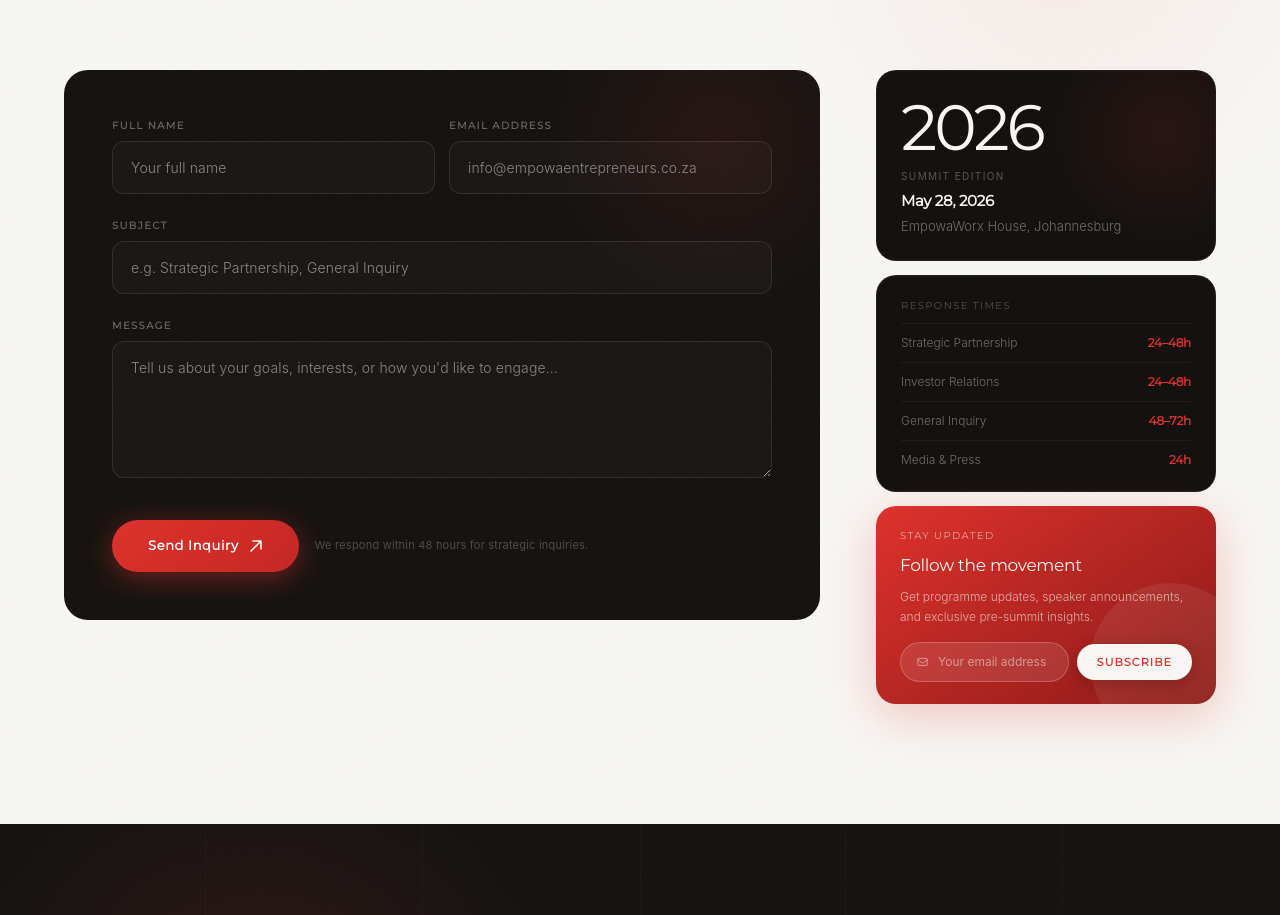
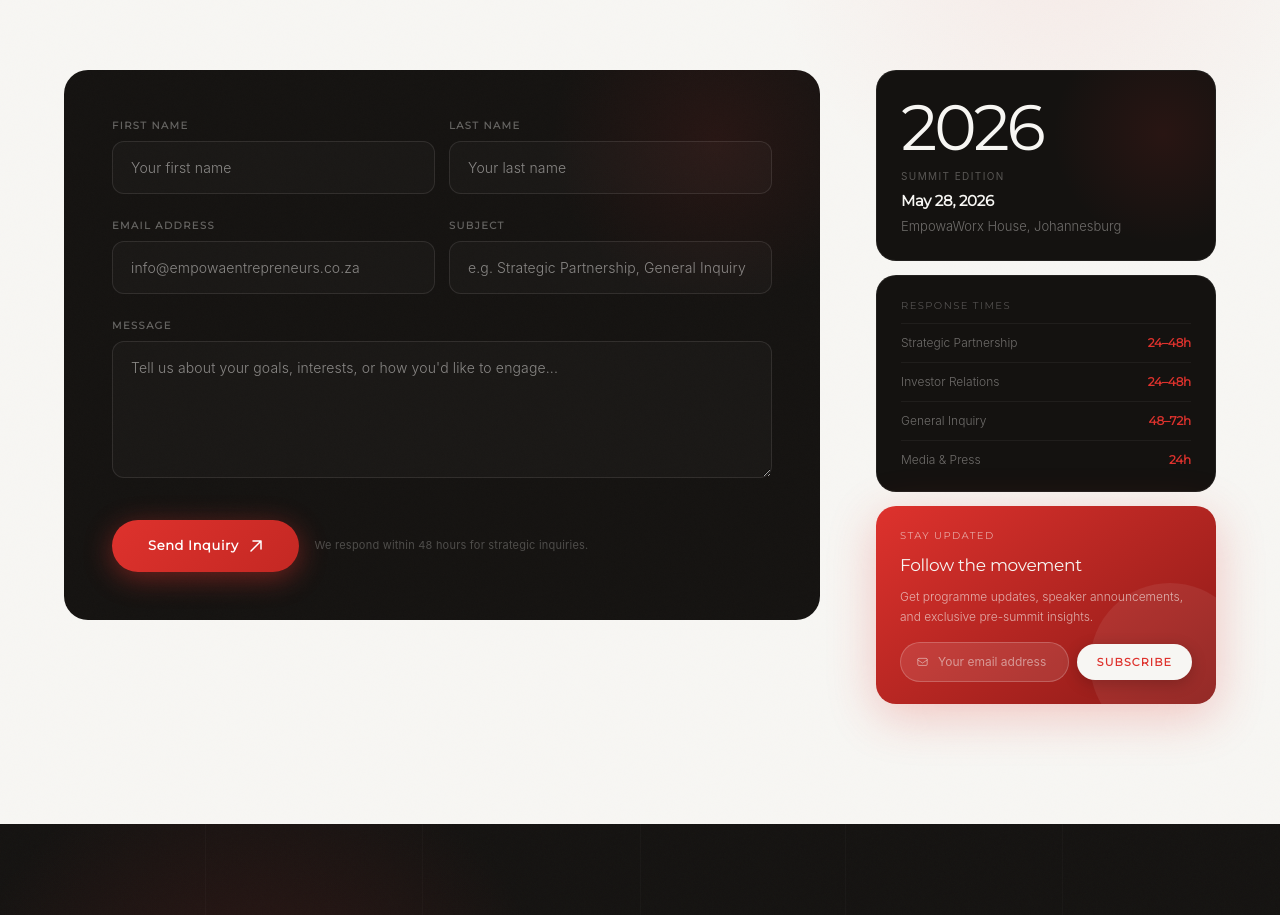
Before and after one commit to brandfocal/empowaentrepreneurs, a React (Vite) app: page /contact in a window 1280 px wide. Shown: the part 3121-4036 px from the top of the page. Built offline with nearby package versions, Linux system fonts and the light colour scheme.

Commit message:
feat: Split Full Name into First Name and Last Name in Contact form UI

```diff
--- a/src/components/generated/ContactPage.tsx
+++ b/src/components/generated/ContactPage.tsx
@@ -1733,7 +1733,8 @@ const ContactDetailsSection = () => {
 
 // ─── Inquiry Form Section ─────────────────────────────────────────────────────
 type FormData = {
-  name: string;
+  firstName: string;
+  lastName: string;
   email: string;
   subject: string;
   message: string;
@@ -1764,7 +1765,8 @@ const InquiryFormSection = () => {
   const isMobile = useIsMobile();
   const isTablet = useIsTablet();
   const [formData, setFormData] = useState<FormData>({
-    name: '',
+    firstName: '',
+    lastName: '',
     email: '',
     subject: '',
     message: ''
@@ -1782,11 +1784,6 @@ const InquiryFormSection = () => {
     setIsSubmitting(true);
     setError(null);
 
-    // Split name into first and last
-    const nameParts = formData.name.trim().split(' ');
-    const firstName = nameParts[0] || '';
-    const lastName = nameParts.slice(1).join(' ') || '';
-
     try {
       const response = await fetch('https://forms.empowaentrepreneurs.co.za/wp-json/gf/v2/forms/1/submissions', {
         method: 'POST',
@@ -1794,8 +1791,8 @@ const InquiryFormSection = () => {
           'Content-Type': 'application/json'
         },
         body: JSON.stringify({
-          "3.3": firstName,
-          "3.6": lastName,
+          "3.3": formData.firstName,
+          "3.6": formData.lastName,
           "5": formData.email,
           "23": formData.subject,
           "24": formData.message
@@ -1992,18 +1989,28 @@ const InquiryFormSection = () => {
               gap: '14px'
             }}>
                   <div>
-                    <label htmlFor="contact-name" style={labelStyle}>Full Name</label>
-                    <input id="contact-name" type="text" placeholder="Your full name" value={formData.name} onChange={e => handleChange('name', e.target.value)} onFocus={() => setFocused('name')} onBlur={() => setFocused(null)} required style={inputStyle('name')} />
+                    <label htmlFor="contact-firstname" style={labelStyle}>First Name</label>
+                    <input id="contact-firstname" type="text" placeholder="Your first name" value={formData.firstName} onChange={e => handleChange('firstName', e.target.value)} onFocus={() => setFocused('firstName')} onBlur={() => setFocused(null)} required style={inputStyle('firstName')} />
                   </div>
+                  <div>
+                    <label htmlFor="contact-lastname" style={labelStyle}>Last Name</label>
+                    <input id="contact-lastname" type="text" placeholder="Your last name" value={formData.lastName} onChange={e => handleChange('lastName', e.target.value)} onFocus={() => setFocused('lastName')} onBlur={() => setFocused(null)} required style={inputStyle('lastName')} />
+                  </div>
+                </div>
+
+                <div style={{
+              display: 'grid',
+              gridTemplateColumns: isMobile ? '1fr' : '1fr 1fr',
+              gap: '14px'
+            }}>
                   <div>
                     <label htmlFor="contact-email" style={labelStyle}>Email Address</label>
                     <input id="contact-email" type="email" placeholder="info@empowaentrepreneurs.co.za" value={formData.email} onChange={e => handleChange('email', e.target.value)} onFocus={() => setFocused('email')} onBlur={() => setFocused(null)} required style={inputStyle('email')} />
                   </div>
-                </div>
-
-                <div>
-                  <label htmlFor="contact-subject" style={labelStyle}>Subject</label>
-                  <input id="contact-subject" type="text" placeholder="e.g. Strategic Partnership, General Inquiry" value={formData.subject} onChange={e => handleChange('subject', e.target.value)} onFocus={() => setFocused('subject')} onBlur={() => setFocused(null)} required style={inputStyle('subject')} />
+                  <div>
+                    <label htmlFor="contact-subject" style={labelStyle}>Subject</label>
+                    <input id="contact-subject" type="text" placeholder="e.g. Strategic Partnership, General Inquiry" value={formData.subject} onChange={e => handleChange('subject', e.target.value)} onFocus={() => setFocused('subject')} onBlur={() => setFocused(null)} required style={inputStyle('subject')} />
+                  </div>
                 </div>
 
                 <div>
```
